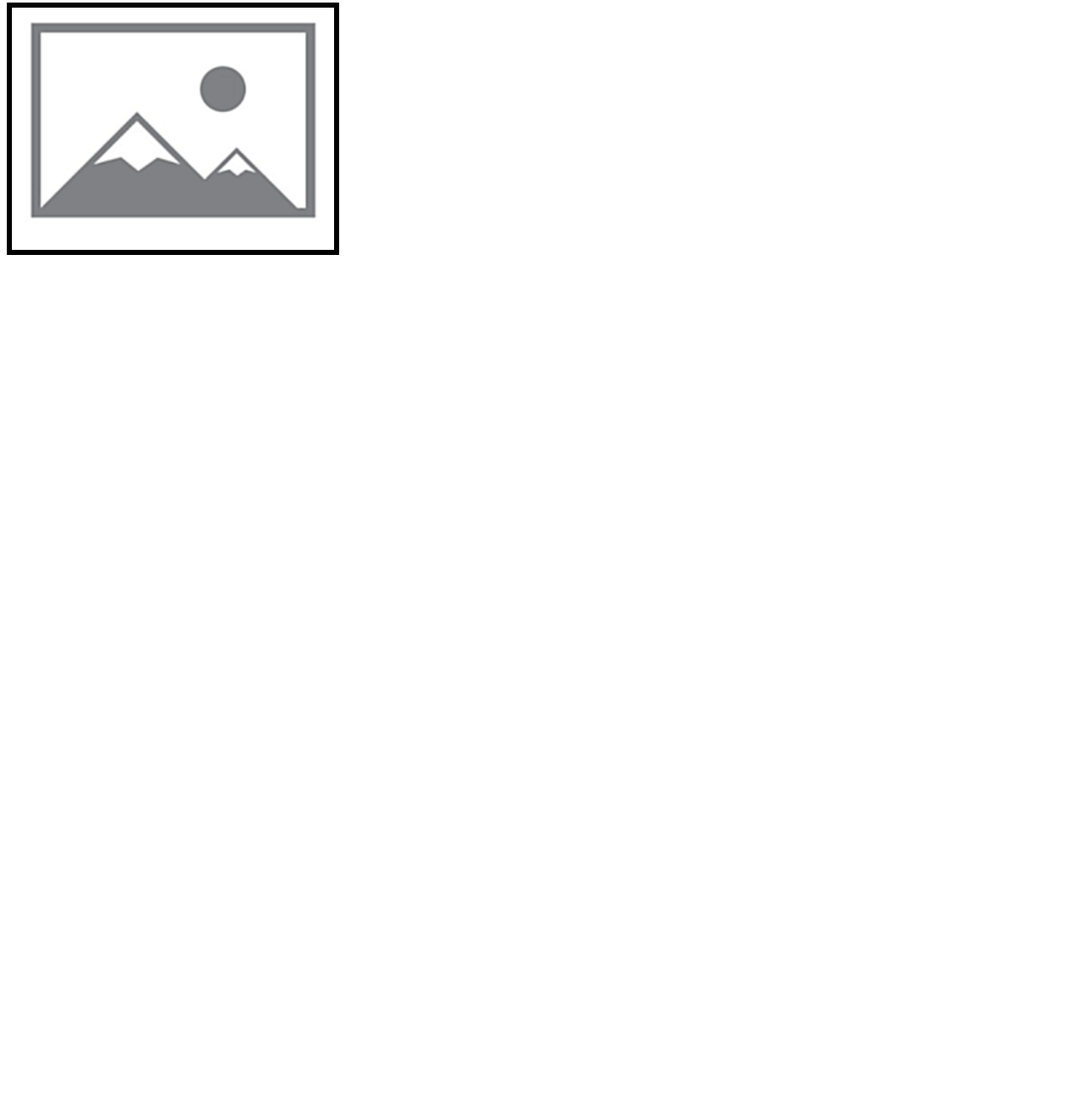
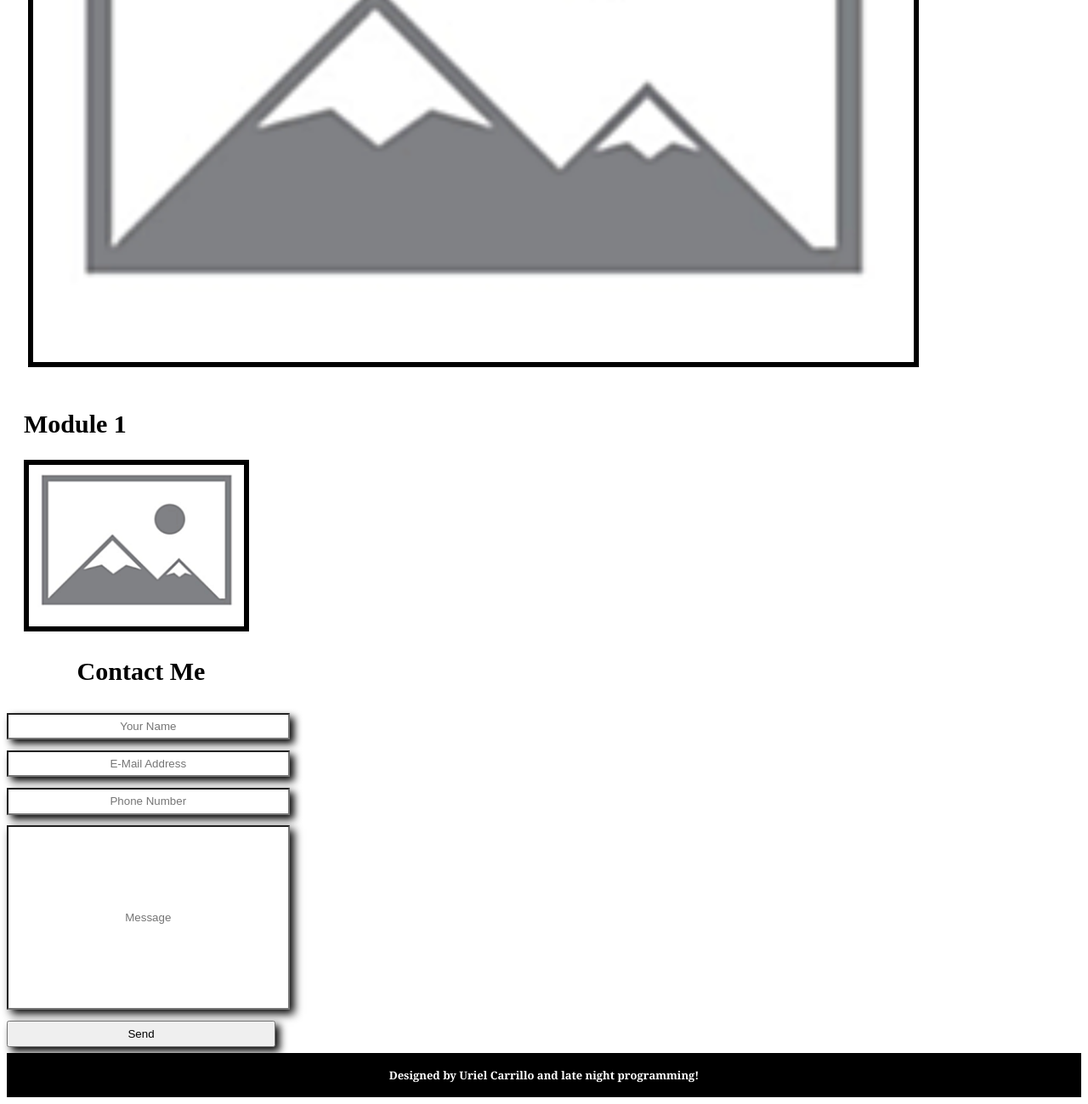
Before and after one commit to UCarr81/My-Portfolio, a plain HTML site: page index.html in a window 1280 px wide. Shown: the part 900-2199 px from the top of the page at 85% size. Before the commit the page ends 1216 px from the top, so only its background shows below. Drawn offline with Linux system fonts and the light colour scheme.

Commit message:
added Contact me form

```diff
--- a/Assets/style.css
+++ b/Assets/style.css
@@ -15,7 +15,7 @@ body header {
     display: flex;
     justify-content: space-between;
     align-items: center;
-    padding: 3px;
+    padding: 2px;
     background-color: var(--head);
     color: rgb(28, 117, 218);
     position: sticky;
@@ -55,12 +55,65 @@ main p {
 }
 
 article h1 {
-    font-size: 150%;
+    font-size: 300%;
+    display: flex;
+    flex-direction: row;
+    padding-left: 120px;
+    text-align: right;
+
 }
 
 img {
-    width: 30%;
+    width: 100%;
     border: 6px solid black;
+}
+
+.box1 {
+    margin: 25px;
+    display: flex;
+    flex-direction: row-reverse;
+}
+
+.box2 {
+    display: inline-block;
+    width: 20%;
+    margin-left: 20px;
+
+
+}
+
+aside {
+    width: 25%;
+    text-align: center;
+}
+
+aside h2 {
+    font-size: 150%;
+    text-align: center;
+}
+
+input, button {
+    width: 100%;
+    margin: 2% 0;
+    padding: 2%;
+    box-shadow: 5px 5px 10px black;
+    text-align: center;
+}
+
+.message {
+    width: 100%;
+    height: 200px;
+
+}
+
+footer {
+    font-family: Cambria, Cochin, Georgia, Times, 'Times New Roman', serif;
+    font-size: small;
+    position: relative;
+    bottom: 0;
+    text-align: center;
+    background-color: black;
+    color: white;
 }
 
 
--- a/index.html
+++ b/index.html
@@ -26,22 +26,38 @@
 
     <main>
         <h1>About Me</h1>
-        <p>Welp I will edit this in time but for now enjoy some lorem ipsum! Lorem ipsum dolor sit amet, consectetur adipiscing elit, sed do eiusmod tempor incididunt ut labore et dolore magna aliqua. Ut enim ad minim veniam, quis nostrud exercitation ullamco laboris nisi ut aliquip ex ea commodo consequat. Duis aute irure dolor in reprehenderit in voluptate velit esse cillum dolore eu fugiat nulla pariatur. Excepteur sint occaecat cupidatat non proident, sunt in culpa qui officia deserunt mollit anim id est laborum.</p>
+        </code><p>Welp I will edit this in time but for now enjoy some lorem ipsum! Lorem ipsum dolor sit amet, consectetur adipiscing elit, sed do eiusmod tempor incididunt ut labore et dolore magna aliqua. Ut enim ad minim veniam, quis nostrud exercitation ullamco laboris nisi ut aliquip ex ea commodo consequat.</p>
+
+        <p>Duis aute irure dolor in reprehenderit in voluptate velit esse cillum dolore eu fugiat nulla pariatur. Excepteur sint occaecat cupidatat non proident, sunt in culpa qui officia deserunt mollit anim id est laborum.</p>
+    </code>
     </main>
 
     <article class="Achievments">
-        <h1>Achievments</h1>
+        <h1>Work</h1>
         <section class="box1">
             <h2>Css Cheatsheet</h2>
-            <img
-            src="Images/placeholderimage.png"
-            alt="place holder image"/>
+            <img src="Images/placeholderimage.png"/>
         </section>
+
         <section class="box2">
             <h2>Module 1</h2>
             <img src="Images/placeholderimage.png"/>
         </section>
     </article>
 
+    <aside>
+        <h2>Contact Me</h2>
+        <form>
+            <input type="text" placeholder="Your Name"/>
+            <input type="text" placeholder="E-Mail Address"/>
+            <input type="text" placeholder="Phone Number"/>
+            <input class="message" type="text" placeholder="Message"/>
+            <button>Send</button>
+        </form>
+    </aside>
+
+    <footer>
+        <h4>Designed by Uriel Carrillo and late night programming!</h4>
+    </footer>
 
 </html>
```
